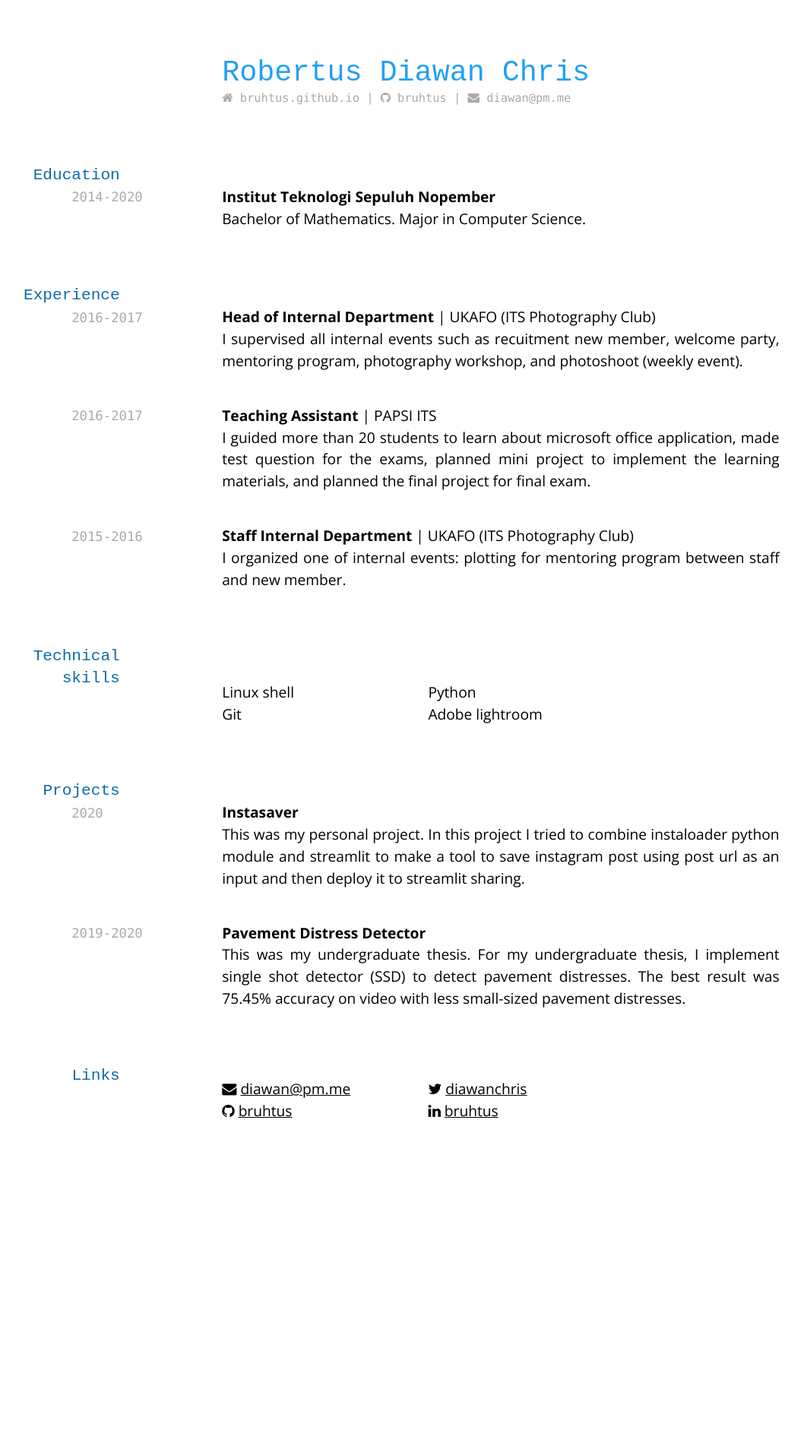
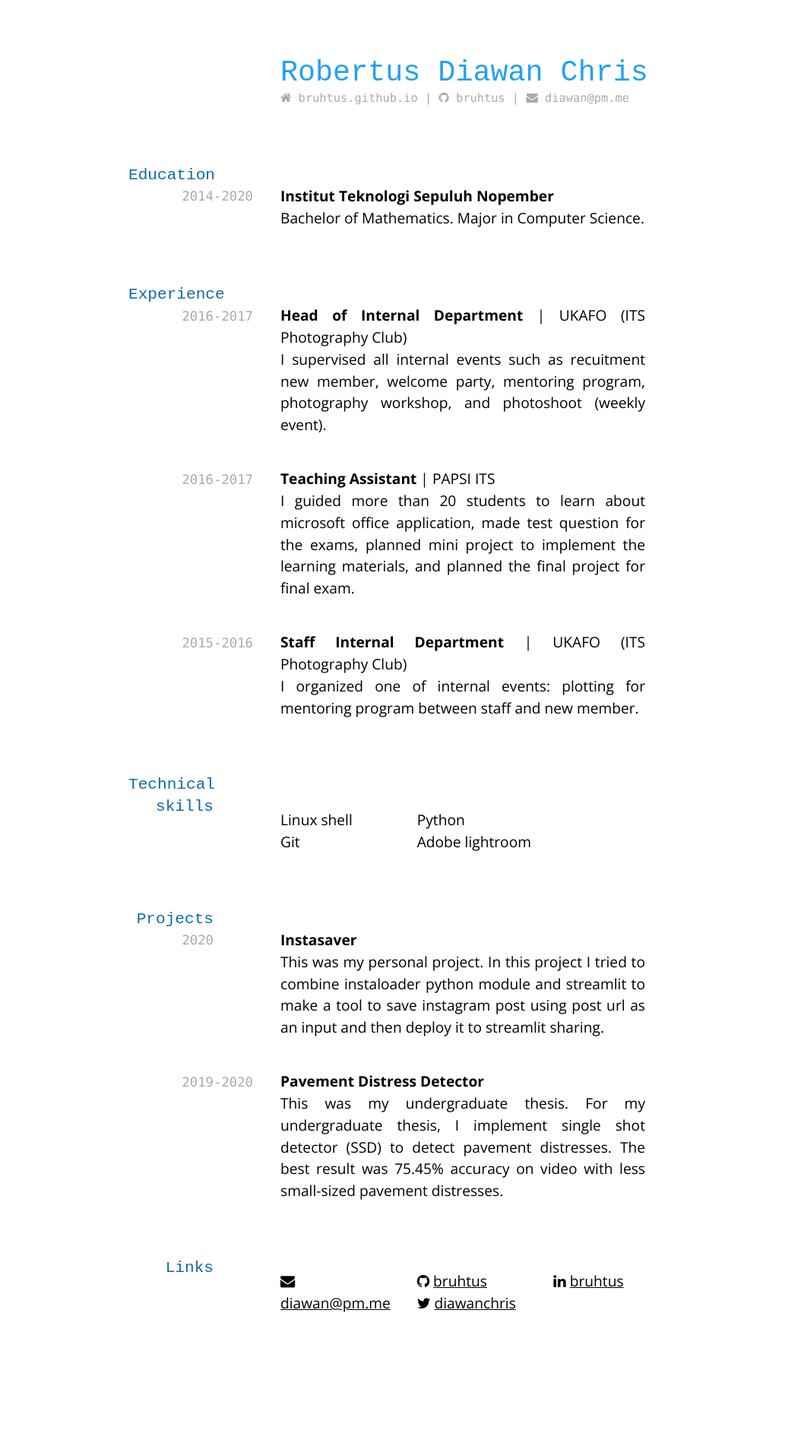
Before and after one commit to TimoTSchmidt/test3, a Jekyll site: the page built from index.md, in a window 1280 px wide. Shown: the whole page at 76% size, without its empty margins (71-1129 px from the left). Built offline with Jekyll 4.4.1, drawn with Linux system fonts in a browser that asks for light colours; nearby versions of some CDN libraries; before the commit the page ends 1649 px from its top, so only the background shows below that.

Commit message:
Edit formatting

```diff
--- a/index.md
+++ b/index.md
@@ -14,21 +14,21 @@ title: Robertus Diawan Chris' CV
 
 ## Education
 
-`2014-2020` <br>
+`2014-2020`
 __Institut Teknologi Sepuluh Nopember__ <br>
 Bachelor of Mathematics. Major in Computer Science.
 
 ## Experience
 
-`2016-2017` <br>
+`2016-2017`
 __Head of Internal Department__ | UKAFO (ITS Photography Club) <br>
 I supervised all internal events such as recuitment new member, welcome party, mentoring program, photography workshop, and photoshoot (weekly event).
 
-`2016-2017` <br>
+`2016-2017`
 __Teaching Assistant__ | PAPSI ITS <br>
 I guided more than 20 students to learn about microsoft office application, made test question for the exams, planned mini project to implement the learning materials, and planned the final project for final exam.
 
-`2015-2016` <br>
+`2015-2016`
 __Staff Internal Department__ | UKAFO (ITS Photography Club) <br>
 I organized one of internal events: plotting for mentoring program
 between staff and new member.
@@ -42,11 +42,11 @@ between staff and new member.
 
 ## Projects
 
-`2020` <br>
+`2020`
 __Instasaver__ <br>
 This was my personal project. In this project I tried to combine instaloader python module and streamlit to make a tool to save instagram post using post url as an input and then deploy it to streamlit sharing.
 
-`2019-2020` <br>
+`2019-2020`
 __Pavement Distress Detector__ <br>
 This was my undergraduate thesis. For my undergraduate thesis, I implement single shot detector (SSD) to detect pavement distresses.
 The best result was 75.45% accuracy on video with less small-sized pavement distresses.
--- a/media/cv-print.css
+++ b/media/cv-print.css
@@ -73,6 +73,8 @@ p {
 }
 
 code {
+    display: flex;
+    flex-wrap: wrap;
 	font: normal normal 400;
 	font-size: 90%;
 	font-family: Menlo, monospace, sans-serif;
--- a/media/cv-screen.css
+++ b/media/cv-screen.css
@@ -53,14 +53,15 @@ table {
 @font-face { font-family: 'Linux Libertine'; font-style: normal; font-weight: 400; src: local('Linux Libertine'),url(//brick.a.ssl.fastly.net/fonts/linuxlibertine/400.woff) format('woff'); } .fa-wikipedia:before { font-family: 'Linux Libertine', 'Times New Roman', Times, serif; font-weight: 400; content: "W"; }
 
 body {
-    position: relative;
+    /* position: relative; */
 	font: normal normal 400;
 	font-size: 120%;
 	line-height: 1.5em;
 	/* font-family: Verdana, sans-serif; */
 	font-family: "Open sans", sans-serif;
-	margin-top: 1em;
-	margin-left: 3em;
+    max-width: 800px;
+	margin-left: auto;
+    margin-right: auto;
     text-align: justify;
 }
 
@@ -73,6 +74,8 @@ p {
 }
 
 code {
+    display: flex;
+    flex-wrap: wrap;
 	font: normal normal 400;
 	font-size: 90%;
 	font-family: Menlo, monospace, sans-serif;
```
